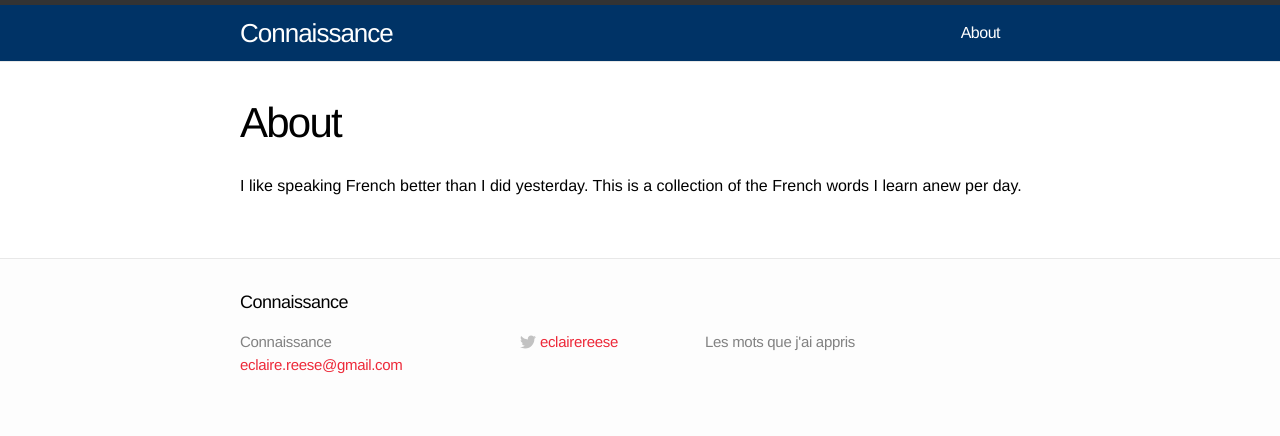
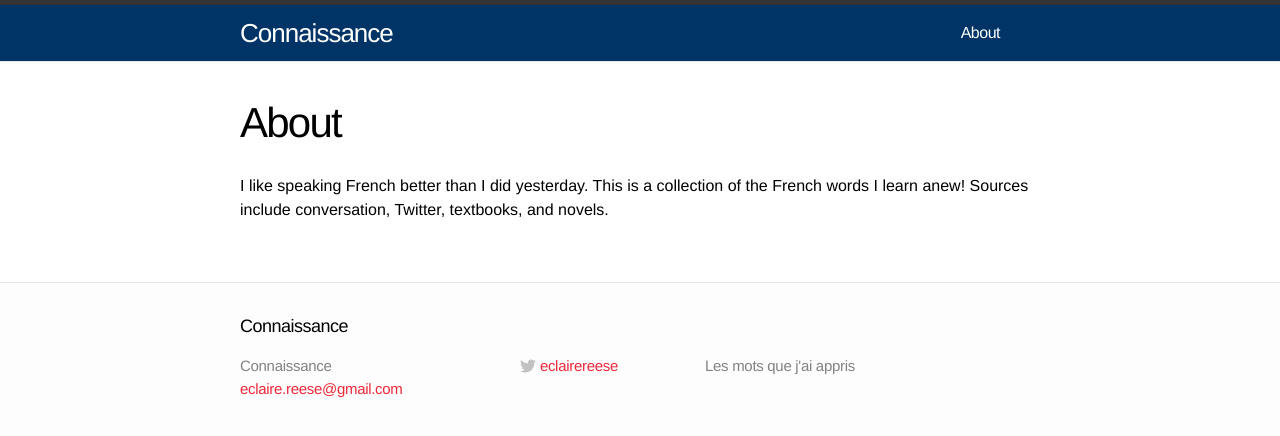
Before and after one commit to emilyreese/connaissance, a Jekyll site: the page built from about.md, in a window 1280 px wide. Shown: the top 436 px of the page. Built offline with Jekyll 4.4.1, drawn with Linux system fonts in a browser that asks for light colours.

Commit message:
about: add possible sources

```diff
--- a/about.md
+++ b/about.md
@@ -4,4 +4,4 @@ title: About
 permalink: /about/
 ---
 
-I like speaking French better than I did yesterday. This is a collection of the French words I learn anew per day.
+I like speaking French better than I did yesterday. This is a collection of the French words I learn anew! Sources include conversation, Twitter, textbooks, and novels.
```
